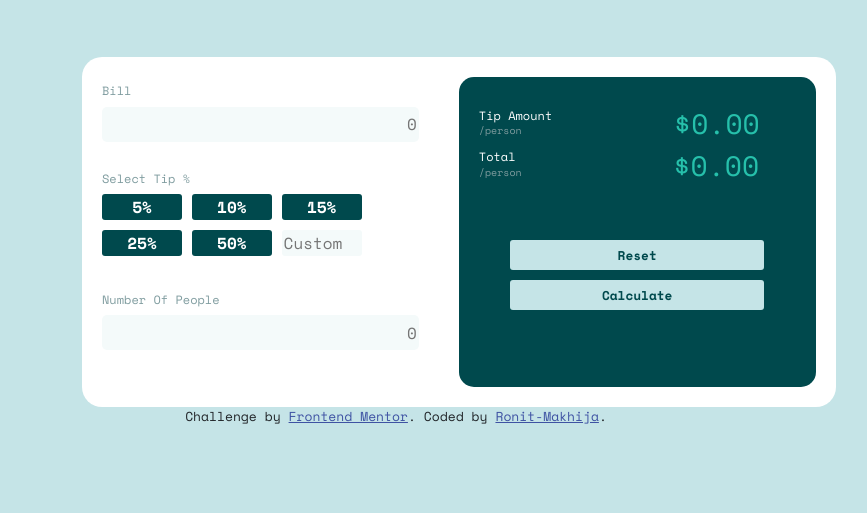
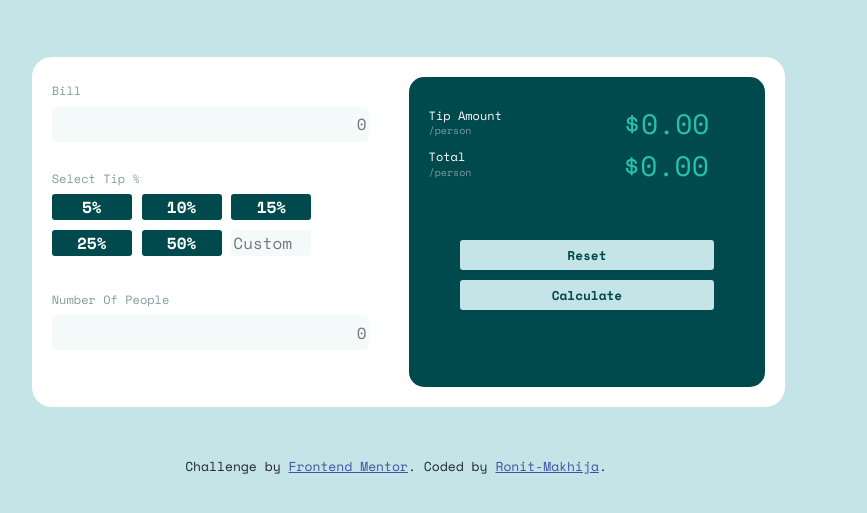
Before and after one commit to Ronit-Makhija/Splitter-TipCalculator, a plain HTML site: page index.html in a window 1280 px wide. Shown: the part 137-650 px from the top of the page, without its empty margins (244-1111 px from the left). Drawn offline with nearby package versions, Linux system fonts and the light colour scheme.

Commit message:
Update styles.css

```diff
--- a/styles.css
+++ b/styles.css
@@ -77,7 +77,7 @@ body{
  .attribution {
    font-size: 13px;
    text-align: center;
-   margin-top: 0;
+   margin-top: 50px;
  }
 
  .attribution a {
@@ -86,7 +86,7 @@ body{
 
 .main{
   background-color: hsl(0, 0%, 100%);
-  margin: 4.8% 0 0 25%;
+  margin: 4.8% 0 0 21%;
   width: 60%;
   height: 350px;
   padding: 20px;
```
